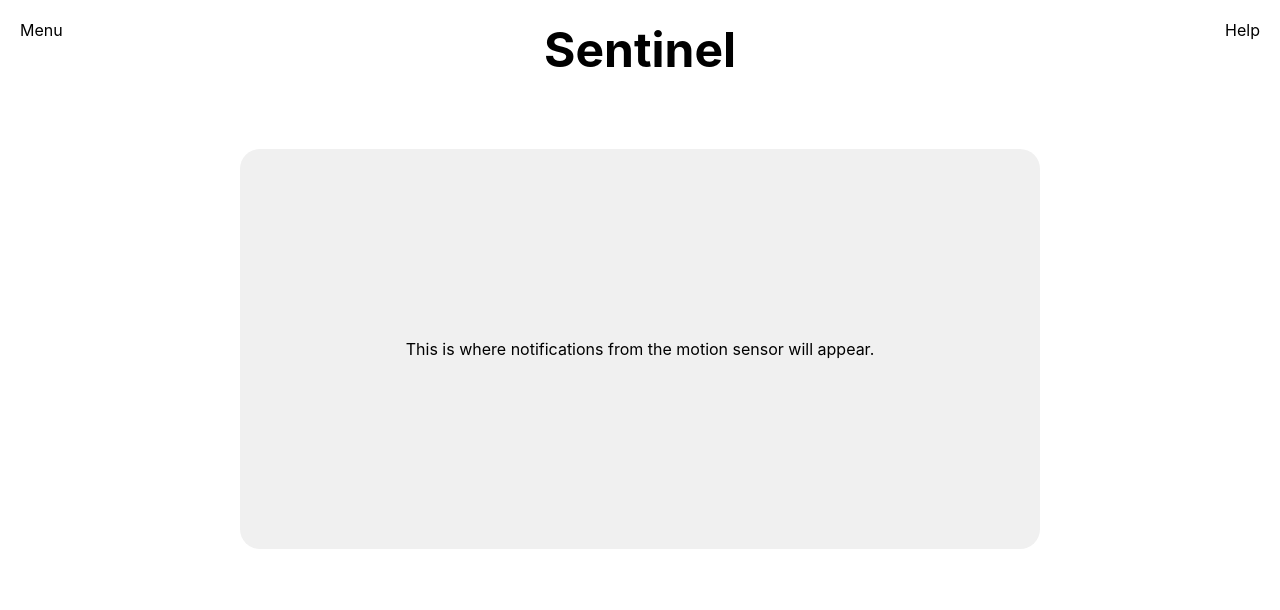
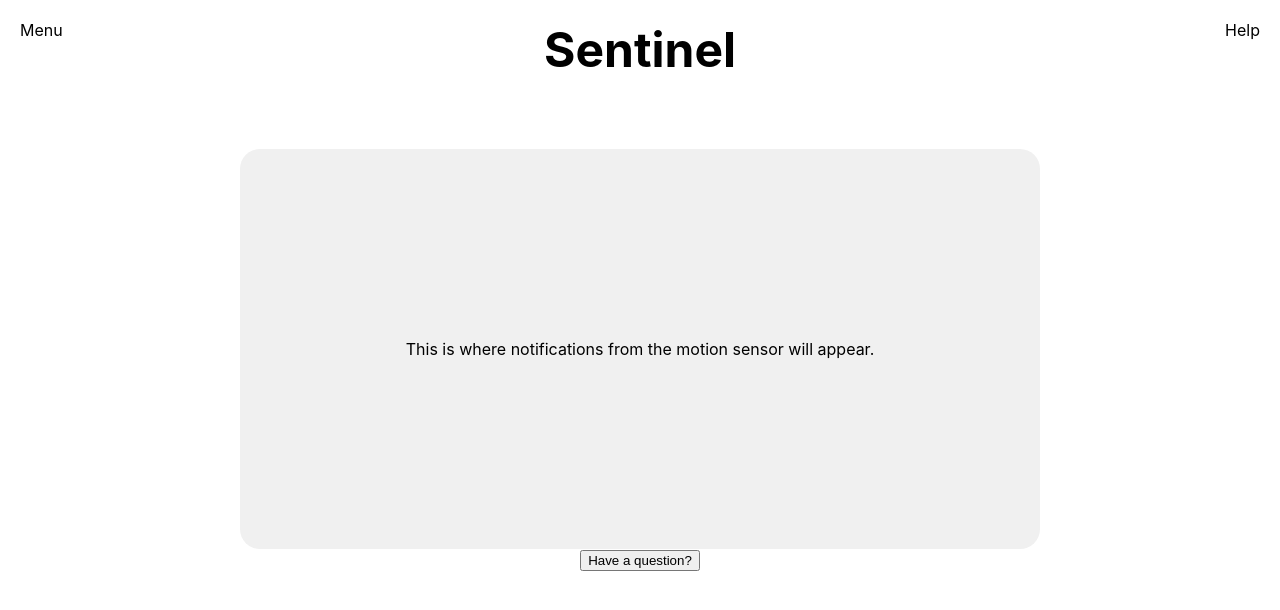
Before and after one commit to oisinosullivan9/hci_gui, a React (Create React App) app: page / in a window 1280 px wide. Both pictures are taken after a click on the button "Login". Shown: the top 610 px of the page. Built offline with nearby package versions, Linux system fonts and the light colour scheme.

Commit message:
moved pages into folder and updated dependencies

```diff
--- a/package.json
+++ b/package.json
@@ -6,9 +6,10 @@
     "@testing-library/jest-dom": "^5.17.0",
     "@testing-library/react": "^13.4.0",
     "@testing-library/user-event": "^13.5.0",
+    "@babel/plugin-proposal-private-property-in-object": "^7.16.7",
     "react": "^18.2.0",
     "react-dom": "^18.2.0",
-    "react-scripts": "5.0.1",
+    "react-scripts": "^5.0.1",
     "web-vitals": "^2.1.4"
   },
   "scripts": {
--- a/src/App.js
+++ b/src/App.js
@@ -25,8 +25,8 @@
 // export default App;
 
 import React, { useState } from 'react';
-import LandingPage from './LandingPage';
-import HomePage from './HomePage';
+import LandingPage from './pages/LandingPage';
+import HomePage from './pages/HomePage';
 
 function App() {
   const [isLoggedIn, setIsLoggedIn] = useState(false);
--- a/src/HomePage.js
+++ b/src/pages/HomePage.js
@@ -10,21 +10,28 @@ const HomePage = () => {
 
   return (
     <div className="home-page">
+      <nav className="navbar">
       <h1 className="brand-name">Sentinel</h1>
       <div className="menu-container">
         <div className={`menu-content ${menuOpen ? 'open' : ''}`}>
           <a href="#">About</a> {/* Replace with actual links */}
           <a href="#">Settings</a>
           <a href="#">More Products</a>
+          <a href="#">Contact</a>
+          <a href="#">Contribute</a>
         </div>
         <div className="menu-button" onClick={toggleMenu}>
           Menu
         </div>
       </div>
       <div className="help-button">Help</div>
+    </nav>
       <div className="notification-box">
         {/* Notifications from the motion sensor will appear here */}
         This is where notifications from the motion sensor will appear.
+      </div>
+      <div>
+      <button className="question-button">Have a question?</button>
       </div>
     </div>
   );
```
Also changed, not shown: src/pages/HomePage.css (renamed from src/HomePage.css), src/pages/LandingPage.css (renamed from src/LandingPage.css), src/pages/LandingPage.js (renamed from src/LandingPage.js), 1 other file (tests, documents, lock files or other folders).
